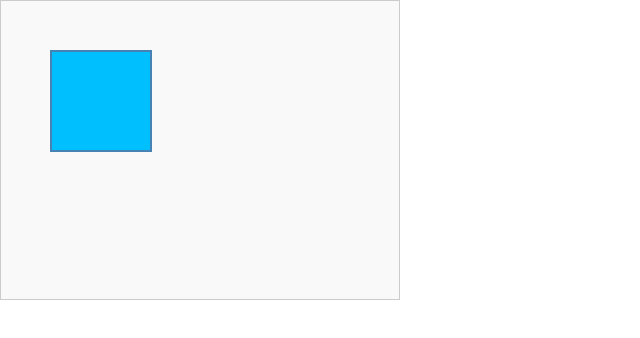
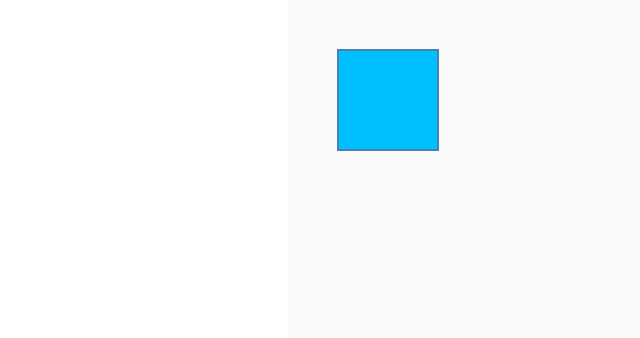
Before and after one commit to adyingdeath/datapath_drawer, a React (Vite) app: page / in a window 1280 px wide. Shown: the top 338 px of the page, without its empty margins (0-640 px from the left). Built offline with nearby package versions, Linux system fonts and the light colour scheme.

Commit message:
basic gui

```diff
--- a/src/App.tsx
+++ b/src/App.tsx
@@ -3,9 +3,14 @@ import Board from './Board'
 function App() {
 
   return (
-    <>
-      <Board width={400} height={300}></Board>
-    </>
+    <div className="w-full h-dvh flex">
+      <div className="w-72">
+        <textarea className="w-full h-full resize-none"></textarea>
+      </div>
+      <div className="flex-1 w-full h-full overflow-auto">
+        <Board width={4000} height={3000}></Board>
+      </div>
+    </div>
   )
 }
 
--- a/src/Board.tsx
+++ b/src/Board.tsx
@@ -53,7 +53,7 @@ function Board({ width, height }: BoardProps) {
 			<svg
 				width={width}
 				height={height}
-				style={{ border: '1px solid #ccc', backgroundColor: '#f9f9f9' }}
+				style={{ backgroundColor: '#f9f9f9' }}
 			>
 				{/*
           The SVG <rect> element is used to draw rectangles and squares.
```
